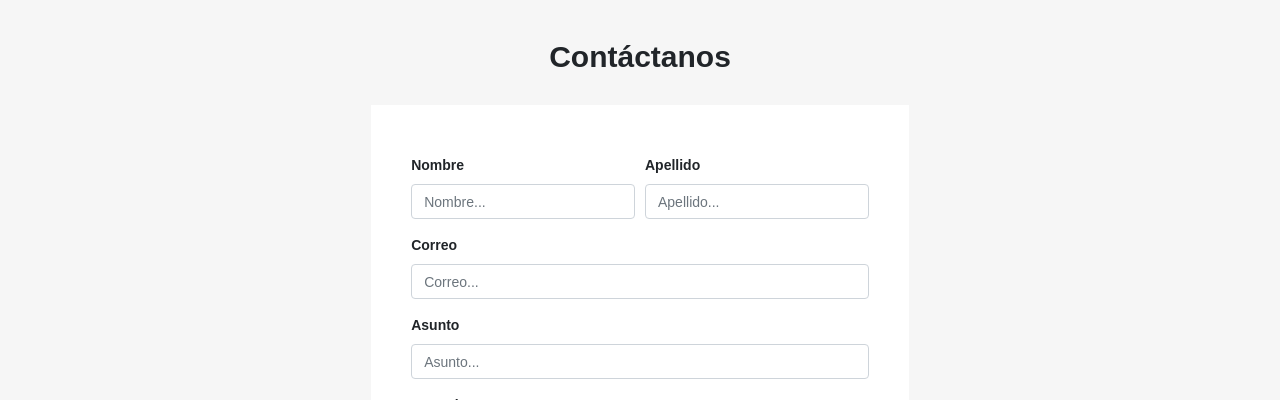
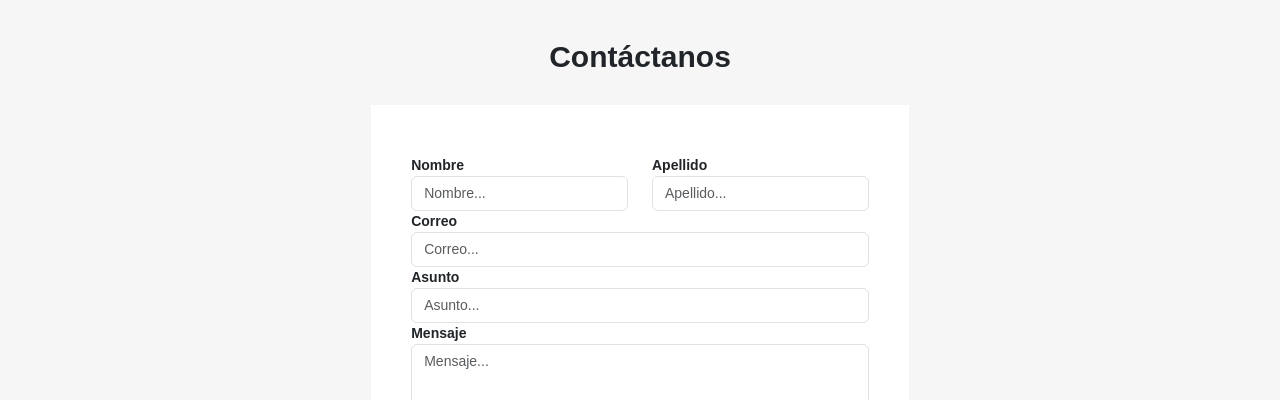
Before and after one commit to DevJean93/landingPage-Gala, a plain HTML site: page index.html in a window 1280 px wide. Shown: the part 2400-2800 px from the top of the page. Drawn offline with nearby package versions, Linux system fonts and the light colour scheme; some packages are replaced by stand-ins of ours; a script that the page names is missing.

Commit message:
[ADD]Actualizacion a Bootstrap 5.3.0

```diff
--- a/index.html
+++ b/index.html
@@ -8,7 +8,7 @@
 	<meta name="facebook-domain-verification" content="k5lvopbmfu93not3lg52972ptlj9n9" />
     <meta http-equiv="X-UA-Compatible" content="ie=edge">
     <meta name="description" content="GRUPO G A L A">
-    <link rel="stylesheet" href="https://stackpath.bootstrapcdn.com/bootstrap/4.3.1/css/bootstrap.min.css" integrity="sha384-ggOyR0iXCbMQv3Xipma34MD+dH/1fQ784/j6cY/iJTQUOhcWr7x9JvoRxT2MZw1T" crossorigin="anonymous">
+    <link href="https://cdn.jsdelivr.net/npm/bootstrap@5.3.0-alpha3/dist/css/bootstrap.min.css" rel="stylesheet" integrity="sha384-KK94CHFLLe+nY2dmCWGMq91rCGa5gtU4mk92HdvYe+M/SXH301p5ILy+dN9+nJOZ" crossorigin="anonymous">
     <link rel="stylesheet" href="https://cdn.jsdelivr.net/npm/bootstrap-icons@1.3.0/font/bootstrap-icons.css">
     <link rel="stylesheet" href="css/estilos.css">
 
@@ -226,7 +226,7 @@
 
             <div class="container contacto">
                 <form id="form">
-                    <div class="form-row">
+                    <div class="row">
                         <div class="field form-group col-md-6">
                             <label for="nombre"><b>Nombre</b></label>
                             <input type="text" class="form-control" name="nombre" id="nombre"placeholder="Nombre..."required>
@@ -274,7 +274,7 @@
 
     <script src="https://code.jquery.com/jquery-3.3.1.slim.min.js" integrity="sha384-q8i/X+965DzO0rT7abK41JStQIAqVgRVzpbzo5smXKp4YfRvH+8abtTE1Pi6jizo" crossorigin="anonymous"></script>
     <script src="https://cdnjs.cloudflare.com/ajax/libs/popper.js/1.14.7/umd/popper.min.js" integrity="sha384-UO2eT0CpHqdSJQ6hJty5KVphtPhzWj9WO1clHTMGa3JDZwrnQq4sF86dIHNDz0W1" crossorigin="anonymous"></script>
-    <script src="https://stackpath.bootstrapcdn.com/bootstrap/4.3.1/js/bootstrap.min.js" integrity="sha384-JjSmVgyd0p3pXB1rRibZUAYoIIy6OrQ6VrjIEaFf/nJGzIxFDsf4x0xIM+B07jRM" crossorigin="anonymous"></script>
+    <script src="https://cdn.jsdelivr.net/npm/bootstrap@5.3.0-alpha3/dist/js/bootstrap.bundle.min.js" integrity="sha384-ENjdO4Dr2bkBIFxQpeoTz1HIcje39Wm4jDKdf19U8gI4ddQ3GYNS7NTKfAdVQSZe" crossorigin="anonymous"></script>
     <script src="js/app.js"></script>
     <script type="text/javascript"
     src="https://cdn.jsdelivr.net/npm/@emailjs/browser@3/dist/email.min.js"></script>
```
